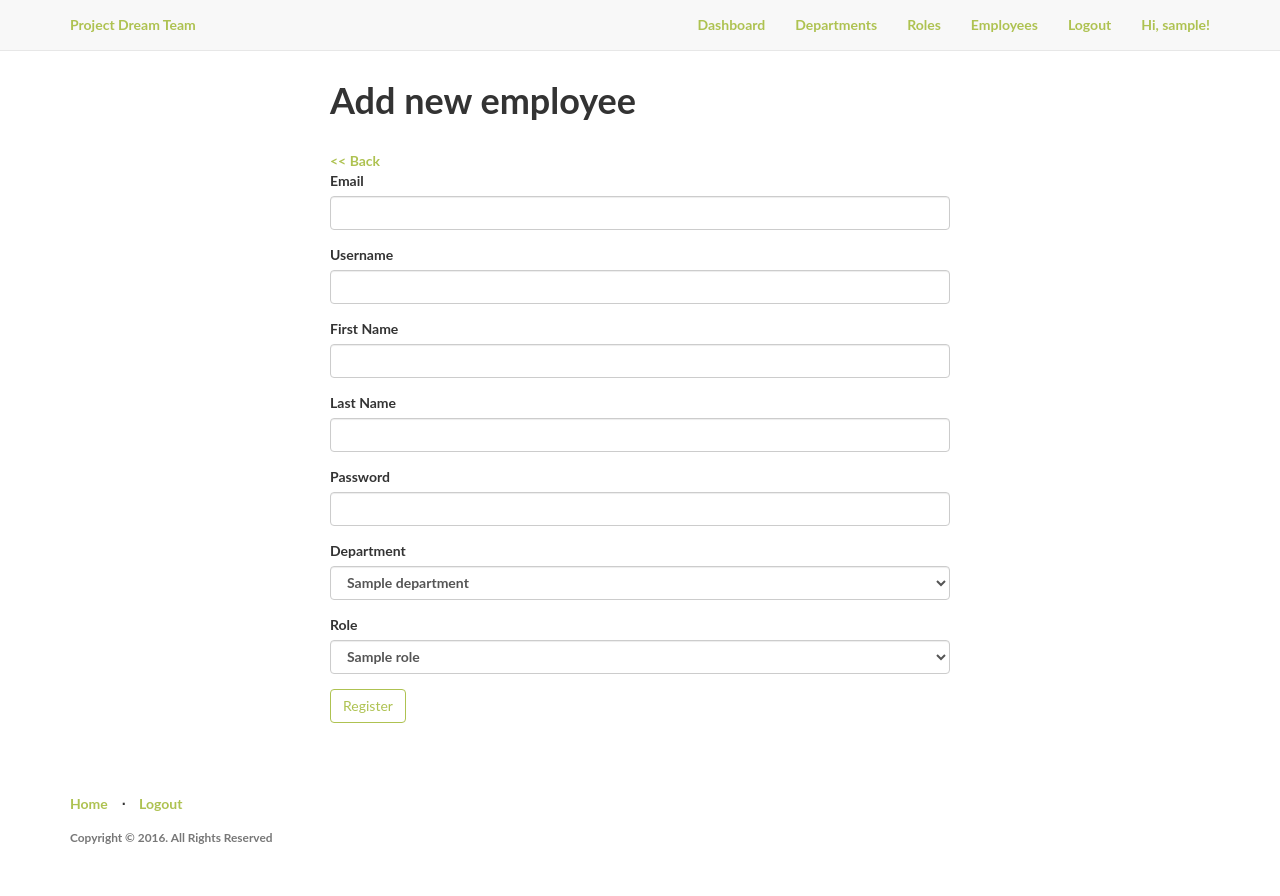
After one commit to childzu/flask_one, a Flask app: page /admin/add/employee in a window 1280 px wide. The commit adds this page. Run offline with Flask 2, Linux system fonts and the light colour scheme; a user stored in the database is signed in; tables that the repository leaves empty hold one stand-in row (values such as "Sample post"); parts of the project's set-up code (start-up, migrations or seed data) failed here and were passed over; some libraries are stand-ins or nearby versions.

Commit message:
refactory admin module

```diff
--- a/app/admin/__init__.py
+++ b/app/admin/__init__.py
@@ -2,4 +2,6 @@ from flask import Blueprint
 
 admin = Blueprint('admin', __name__)
 
-from . import views
+from . import employee_views
+from . import department_views
+from . import role_views
--- /dev/null
+++ b/app/admin/checked_admin.py
@@ -0,0 +1,11 @@
+# app/admin/checked_admin.py
+from flask import abort
+from flask_login import current_user
+
+
+def check_admin():
+    """
+    Prevent non-admins from accessing the page
+    """
+    if not current_user.is_admin:
+        abort(403)
--- /dev/null
+++ b/app/admin/employee_views.py
@@ -0,0 +1,80 @@
+# app/admin/employee_views.py
+from flask import abort, flash, redirect, render_template, url_for
+from flask_login import login_required
+
+from . import admin
+from .checked_admin import check_admin
+from .. import db
+from .forms import EmployeeAssignForm, EmployeeForm
+from ..models import Employee
+
+
+@admin.route('/list/employees')
+@login_required
+def list_employees():
+    """
+    List all employees
+    """
+    check_admin()
+
+    employees = Employee.query.all()
+    return render_template('admin/employees/employees_list.html',
+                           employees=employees, title='Employees')
+
+
+@admin.route('/assign/employees/<int:id>', methods=['GET', 'POST'])
+@login_required
+def assign_employee(id):
+    """
+    Assign a department and a role to an employee
+    """
+    check_admin()
+
+    employee = Employee.query.get_or_404(id)
+
+    # prevent admin from being assigned a department or role
+    if employee.is_admin:
+        abort(403)
+
+    form = EmployeeAssignForm(obj=employee)
+    if form.validate_on_submit():
+        employee.department = form.department.data
+        employee.role = form.role.data
+        db.session.add(employee)
+        db.session.commit()
+        flash('You have successfully assigned a department and role.')
+
+        # redirect to the roles page
+        return redirect(url_for('admin.list_employees'))
+
+    return render_template('admin/employees/employee.html',
+                           employee=employee, form=form,
+                           title='Assign Employee')
+
+
+@admin.route('/add/employee', methods=['GET', 'POST'])
+@login_required
+def add_employee():
+    """
+    Add new employee
+    """
+    check_admin()
+    form = EmployeeForm()
+    if form.validate_on_submit():
+        employee = Employee(email=form.email.data,
+                            username=form.username.data,
+                            first_name=form.first_name.data,
+                            last_name=form.last_name.data,
+                            password=form.password.data,
+                            department=form.department.data,
+                            role=form.role.data)
+
+        # add employee to the database
+        db.session.add(employee)
+        db.session.commit()
+        flash('You have successfully add new employee!')
+
+        # redirect to the login page
+        return redirect(url_for('admin.list_employees'))
+    # load registration template
+    return render_template('admin/employees/employee_add.html', form=form, title='New Employee')
--- a/app/admin/forms.py
+++ b/app/admin/forms.py
@@ -1,11 +1,9 @@
 # app/admin/forms.py
-
 from flask_wtf import FlaskForm
-from wtforms import StringField, SubmitField
-from wtforms.validators import DataRequired
-
+from wtforms import PasswordField, StringField, SubmitField, ValidationError
+from wtforms.validators import DataRequired, Email
 from wtforms.ext.sqlalchemy.fields import QuerySelectField
-from ..models import Department, Role
+from ..models import Department, Role, Employee
 
 
 class DepartmentForm(FlaskForm):
@@ -33,3 +31,26 @@ class EmployeeAssignForm(FlaskForm):
     role = QuerySelectField(query_factory=lambda: Role.query.all(),
                             get_label="name")
     submit = SubmitField('Submit')
+
+class EmployeeForm(FlaskForm):
+    """
+    Form for users to create new account
+    """
+    email = StringField('Email', validators=[DataRequired(), Email()])
+    username = StringField('Username', validators=[DataRequired()])
+    first_name = StringField('First Name', validators=[DataRequired()])
+    last_name = StringField('Last Name', validators=[DataRequired()])
+    password = PasswordField('Password', validators=[DataRequired()])
+    department = QuerySelectField(query_factory=lambda: Department.query.all(),
+                                  get_label="name")
+    role = QuerySelectField(query_factory=lambda: Role.query.all(),
+                            get_label="name")
+    submit = SubmitField('Register')
+
+    def validate_email(self, field):
+        if Employee.query.filter_by(email=field.data).first():
+            raise ValidationError('Email is already in use.')
+
+    def validate_username(self, field):
+        if Employee.query.filter_by(username=field.data).first():
+            raise ValidationError('Username is already in use.')
--- /dev/null
+++ b/app/templates/admin/employees/employee_add.html
@@ -0,0 +1,21 @@
+<!-- app/templates/admin/employees/employee.html -->
+
+{% import "bootstrap/wtf.html" as wtf %}
+{% extends "base.html" %}
+{% block title %}New Employee{% endblock %}
+{% block body %}
+<div class="content-section">
+ <div class="outer">
+    <div class="middle">
+      <div class="inner">
+        <div class="center">
+            <h1> Add new employee </h1>
+            <br/>
+            <a href="{{ url_for('admin.list_employees') }}"><< Back</a>
+            {{ wtf.quick_form(form) }}
+        </div>
+      </div>
+    </div>
+  </div>
+</div>
+{% endblock %}
```
Also changed, not shown: app/admin/department_views.py (added, +102 -0 lines), app/admin/role_views.py (added, +100 -0 lines), app/admin/views.py (deleted, +0 -252 lines), app/templates/admin/employees/employees_list.html (+16 -3 lines), 1 other file.
